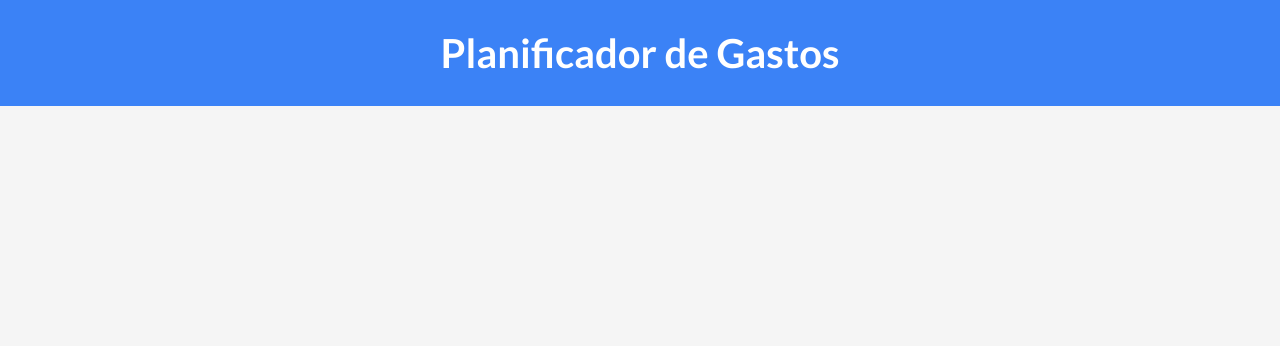
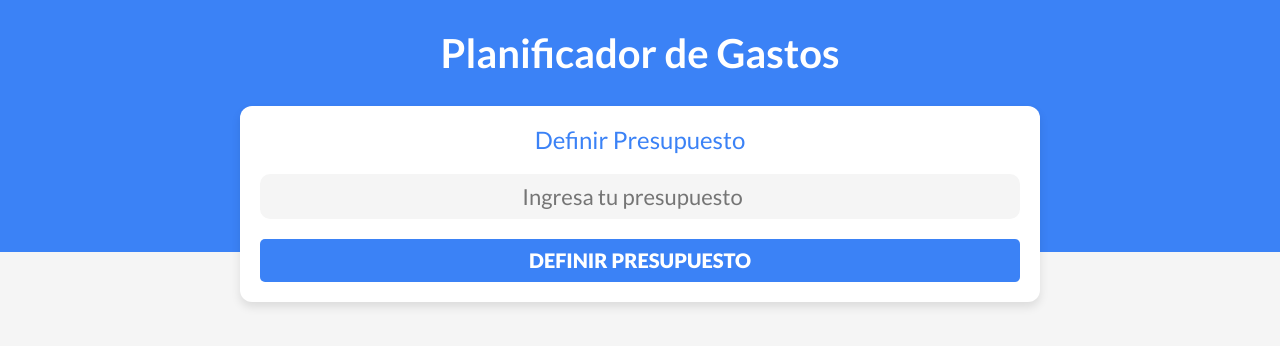
Before and after one commit to csena72/admin-gastos, a Vue app: page / in a window 1280 px wide. Shown: the top 346 px of the page. Built offline with nearby package versions, Linux system fonts and the light colour scheme.

Commit message:
L&F componente presupuesto

```diff
--- a/src/App.vue
+++ b/src/App.vue
@@ -1,5 +1,5 @@
 <script setup>
-
+import Presupuesto from './components/Presupuesto.vue'
 
 </script>
 
@@ -7,13 +7,20 @@
   <div>
     <header>
       <h1>Planificador de Gastos</h1>
+      <div class="contenedor-header contenedor sombra ">
+        <Presupuesto
+
+        />
+      </div>
     </header>
+
   </div>
 </template>
 
 <style>
   :root {
     --azul: #3b82f6;
+    --azul-oscuro: #1e40af;
     --blanco: #fff;
     --gris: #94a3b8;
     --gris-claro: #f5f5f5;
@@ -53,4 +60,23 @@ header h1 {
     text-align: center;
 }
 
+.contenedor {
+    width: 90%;
+    max-width: 80rem;
+    margin: 0 auto;
+}
+
+.contenedor-header {
+  margin-top: -5rem;
+  transform: translateY(5rem);
+  padding: 5rem;
+}
+
+.sombra {
+    box-shadow: 0 .5rem 1rem rgba(0, 0, 0, .1);
+    background-color: var(--blanco);
+    border-radius: 1.2rem;
+    padding: 2rem;
+}
+
 </style>
--- /dev/null
+++ b/src/components/Presupuesto.vue
@@ -0,0 +1,71 @@
+<template>
+    <form
+        class="presupuesto"
+    >
+        <div class="campo">
+            <label for="">Definir Presupuesto</label>
+
+            <input
+            id="nuevo-presupuesto"
+            class="nuevo-presupuesto"
+            placeholder="Ingresa tu presupuesto"
+            type="number"
+            />
+
+        </div>
+
+        <input type="submit" value="Definir Presupuesto">
+    </form>
+</template>
+
+<script setup>
+
+</script>
+
+<style scoped>
+    .presupuesto {
+        width: 100%;
+    }
+
+    .campo {
+        display: grid;
+        gap: 2rem;
+    }
+
+    .presupuesto label {
+        text-align: center;
+        font-size: 2.4rem;
+        color: var(--azul);
+    }
+
+    .presupuesto input[type="number"] {
+        background-color: var(--gris-claro);
+        border-radius: 1rem;
+        padding: 1rem;
+        border: none;
+        font-size: 2.2rem;
+        text-align: center;
+    }
+
+    .presupuesto input[type="submit"] {
+        background-color: var(--azul);
+        border: none;
+        border-radius: .5rem;
+        padding: 1rem;
+        color: var(--blanco);
+        font-size: 2rem;
+        font-weight: 900;
+        margin-top: 2rem;
+        text-align: center;
+        text-transform: uppercase;
+        transition-property: background-color;
+        transition-duration: .3s;
+        width: 100%;
+    }
+
+    .presupuesto input[type="submit"]:hover {
+        background-color: var(--azul-oscuro);
+        cursor: pointer;
+    }
+
+</style>
```
